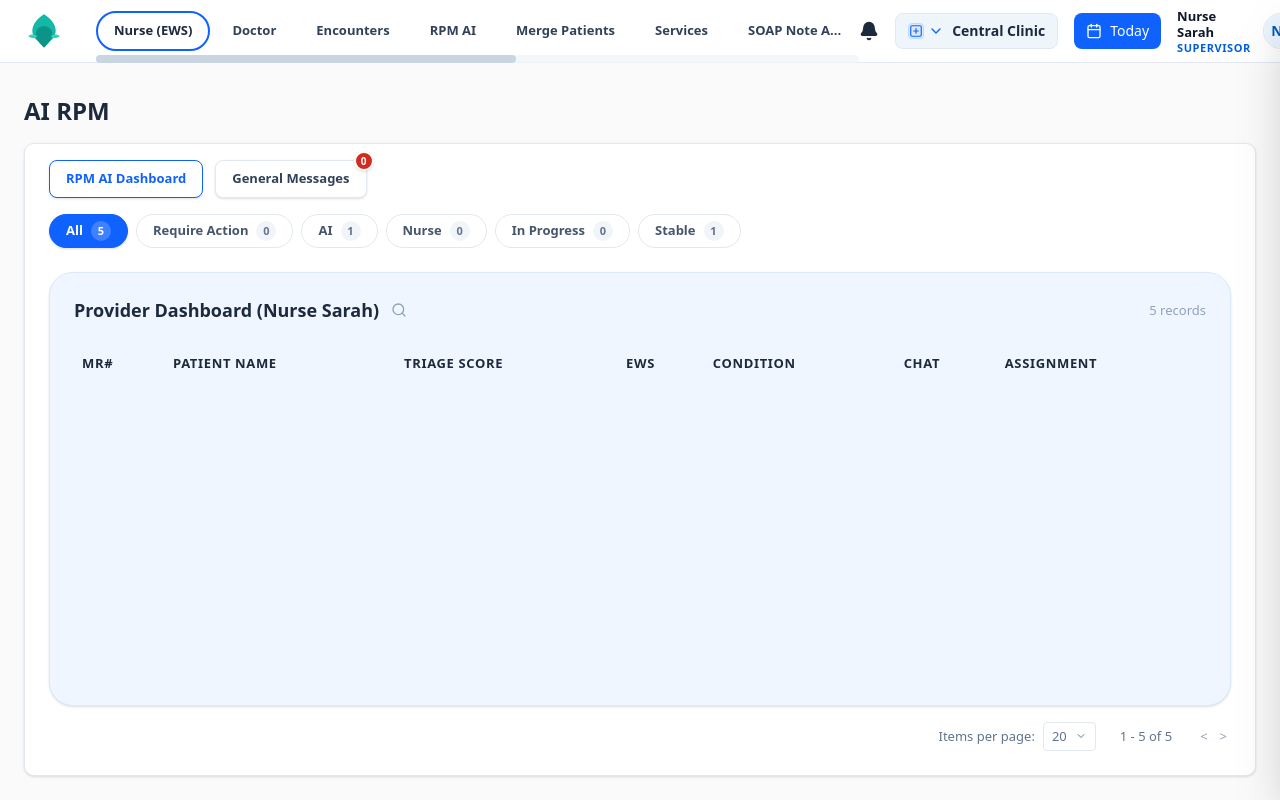
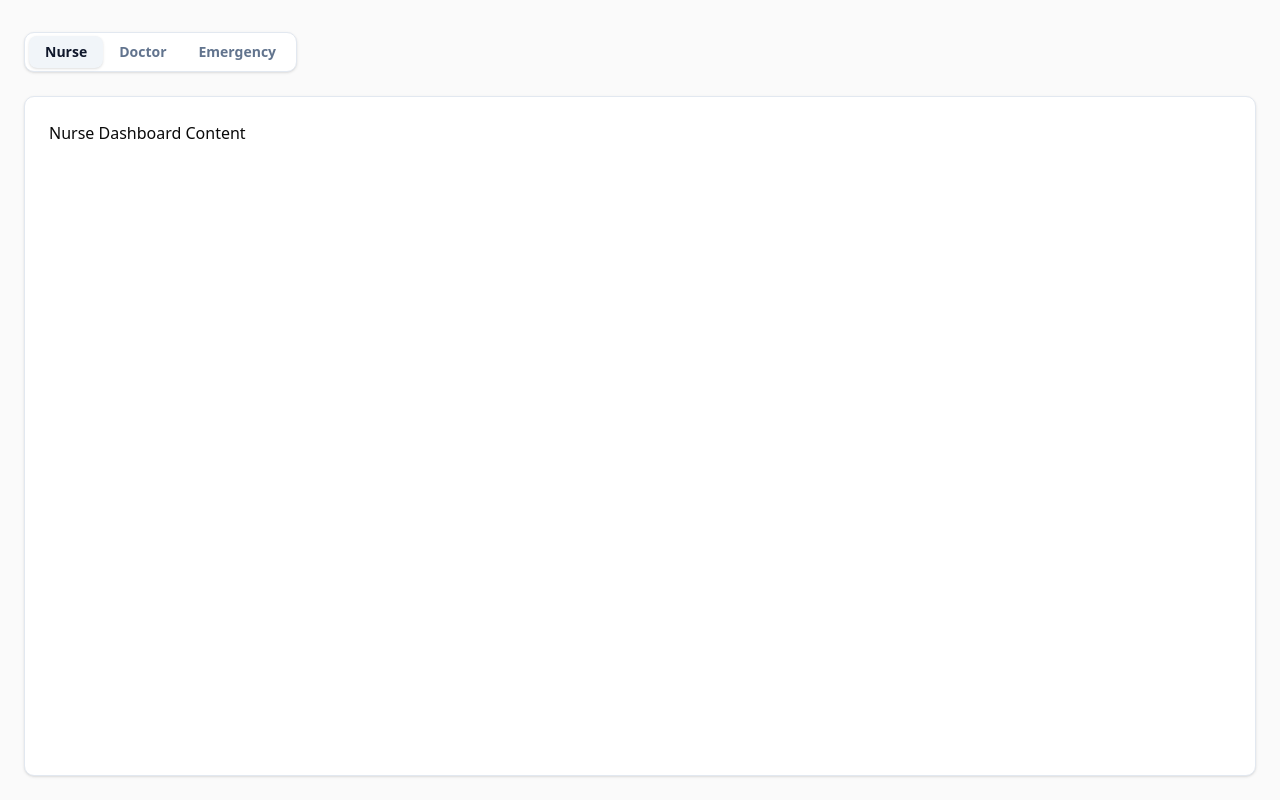
Before and after one commit to shahzaman900/chi-dha, a Next.js app: page /ai-rpm in a window 1280 px wide. Built offline with nearby package versions, Linux system fonts and the light colour scheme.

Commit message:
feat: implement tab-based navigation for nurse, doctor, and emergency views in AI RPM page

```diff
--- a/app/ai-rpm/page.tsx
+++ b/app/ai-rpm/page.tsx
@@ -1,19 +1,41 @@
-import { SiteHeader } from "@/components/site-header"
-import { RPMDashboard } from "@/components/rpm-dashboard"
+"use client"
+
+import { useState } from "react"
 
 export default function AiRpmPage() {
+  const [activeTab, setActiveTab] = useState("nurse")
+
+  const tabs = [
+    { id: "nurse", label: "Nurse" },
+    { id: "doctor", label: "Doctor" },
+    { id: "emergency", label: "Emergency" },
+  ]
+
   return (
     <div className="flex h-screen flex-col bg-[#fcfcfc] text-foreground">
-      <SiteHeader />
       <div className="flex flex-col flex-1 overflow-hidden bg-[#fafafa]">
         <div className="flex flex-col flex-1 overflow-hidden p-6 pt-8 max-w-[1700px] mx-auto w-full">
-          <div className="flex items-center justify-between mb-4">
-            <h1 className="text-2xl font-bold text-slate-800">
-              AI RPM
-            </h1>
+          <div className="flex items-center gap-1 mb-6">
+            <div className="h-10 flex items-center bg-white border border-slate-200 rounded-lg p-1 shadow-sm">
+              {tabs.map((tab) => (
+                <button
+                  key={tab.id}
+                  onClick={() => setActiveTab(tab.id)}
+                  className={`px-4 py-1.5 text-sm font-semibold rounded-md flex items-center gap-2 transition-all ${
+                    activeTab === tab.id
+                      ? "bg-slate-100 text-slate-900 shadow-sm"
+                      : "text-slate-500 hover:text-slate-700 hover:bg-slate-50"
+                  }`}
+                >
+                  {tab.label}
+                </button>
+              ))}
+            </div>
           </div>
-          <div className="flex-1 overflow-hidden bg-white rounded-lg border border-slate-200 shadow-sm flex flex-col relative w-full">
-            <RPMDashboard />
+          <div className="flex-1 overflow-hidden bg-white rounded-lg border border-slate-200 shadow-sm flex flex-col relative w-full p-6">
+            {activeTab === "nurse" && <div>Nurse Dashboard Content</div>}
+            {activeTab === "doctor" && <div>Doctor Dashboard Content</div>}
+            {activeTab === "emergency" && <div>Emergency View Content</div>}
           </div>
         </div>
       </div>
```
